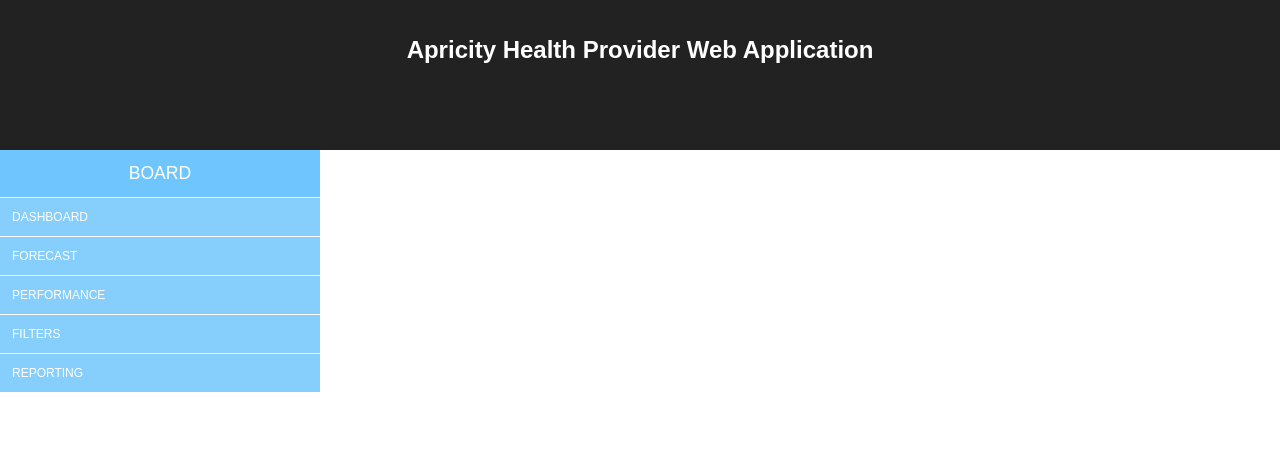
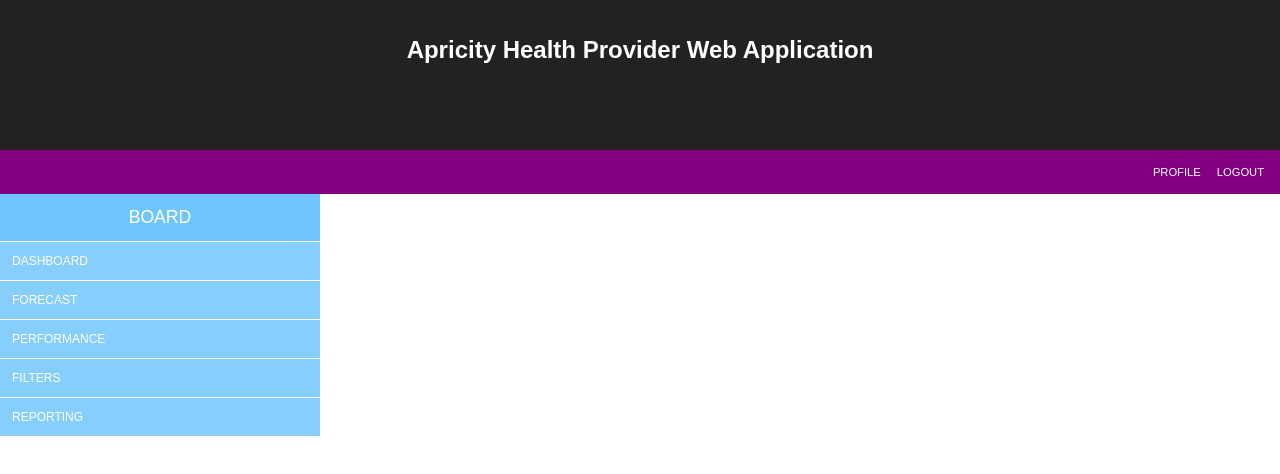
Before and after one commit to kellyclemons/apricity-health-provider-application, a React (Create React App) app: page / in a window 1280 px wide. Shown: the top 474 px of the page. Built offline with nearby package versions, Linux system fonts and the light colour scheme.

Commit message:
created navbar and rendered in app

```diff
--- a/src/App.js
+++ b/src/App.js
@@ -10,7 +10,8 @@
 // import './styles/TestComponent.css'; // REMOVE LATER
 
 import Sidebar from './components/Sidebar.js';
-// import {MainMedical} from './components/main-medical.js';
+import Navbar from './components/Navbar.js';
+// import Main from './components/Main.js';
 // import {Patient} from './components/patient.js'
 
 // import BarChart from './components/TestBarChart.js';
@@ -28,9 +29,10 @@
           <BarChart />
           <LineChart />
         </div> */}
-
+        <Navbar />
         <div className="App-container">
           <Sidebar />
+
         </div>
 
       </div>
--- /dev/null
+++ b/src/components/Navbar.js
@@ -0,0 +1,14 @@
+import React from 'react';
+
+export default class Navbar extends React.Component {
+  render() {
+    return(
+      <div className="navbar">
+        <div className="navbar-options">
+          <a className="navbar-options-item" href="">Profile</a>
+          <a className="navbar-options-item" href="">Logout</a>
+        </div>
+      </div>
+    );
+  }
+}
--- a/src/styles/Navbar.css
+++ b/src/styles/Navbar.css
@@ -0,0 +1,21 @@
+/* NAVBAR STYLING */
+
+.navbar {
+  background: purple;
+  padding: 0.5rem;
+}
+
+.navbar-options {
+  display: flex;
+  justify-content: flex-end;
+}
+
+.navbar-options-item {
+  font-size: 0.7rem;
+  color: #fff;
+  text-transform: uppercase;
+  /* background: blue; */
+  /* padding: 0.5rem; */
+  margin: 0.5rem;
+  /* margin: 1rem; */
+}
```
Also changed, not shown: src/components/GenInfo.js (added), src/components/Main.js (added), src/components/Patient.js (added), src/components/Provider.js (added).
